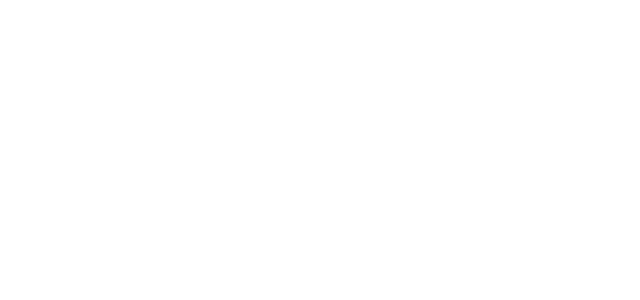
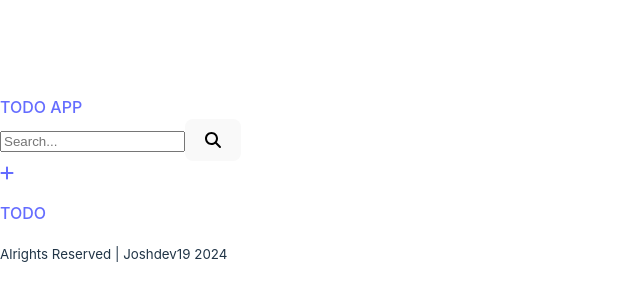
Before and after one commit to joshdev19/todo-graphql, a React (Vite) app in the folder client/: page /add in a window 1280 px wide. Before the commit this address had no page. Shown: the part 220-520 px from the top of the page, without its empty margins (0-640 px from the left). Built offline with nearby package versions, Linux system fonts and the light colour scheme.

Commit message:
Feat: set the route for add and update

```diff
--- a/client/src/App.tsx
+++ b/client/src/App.tsx
@@ -1,10 +1,14 @@
 import { Route, Routes } from "react-router-dom"
 import Index from "./pages/Index"
+import Add from "./pages/Add"
+import Update from "./pages/Update"
 
 const App = () => {
   return (
     <Routes>
       <Route path="/" element={<Index/>}/>
+      <Route path="/add" element={<Add/>}/>
+      <Route path="/update/:id" element={<Update/>}/>
     </Routes>
   )
 }
```
